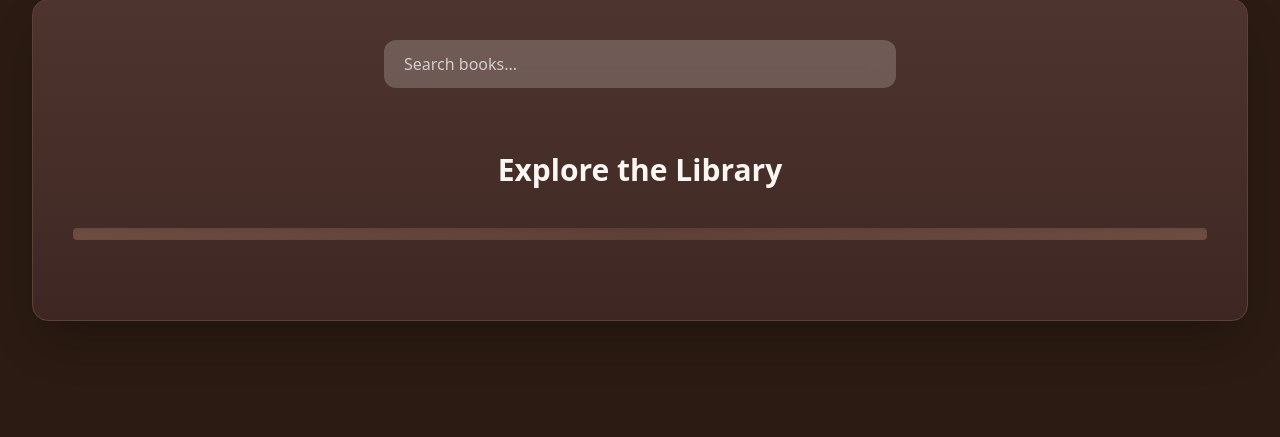
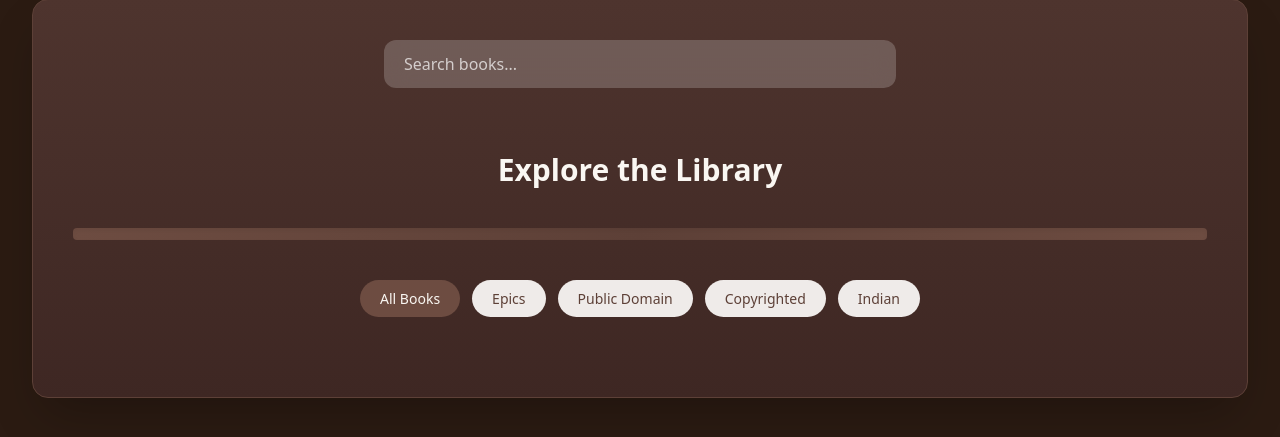
Before and after one commit to srikarthikB/interactive-digital-library, a Flask app: template templates/home.html in a window 1280 px wide. Shown: the part 257-694 px from the top of the page. Run offline with Flask 3, Linux system fonts and the light colour scheme; the template is opened without the code that fills it, so the values that code supplies are empty; some libraries are stand-ins or nearby versions.

Commit message:
Fix home page HTML structure and enable working filters

```diff
--- a/templates/home.html
+++ b/templates/home.html
@@ -8,8 +8,24 @@
     <!-- Tailwind CSS -->
     <script src="https://cdn.tailwindcss.com"></script>
 
-    <!-- Old CSS kept as backup -->
-    <!-- <link rel="stylesheet" href="{{ url_for('static', filename='css/style.css') }}"> -->
+    <!-- Filter button styles -->
+    <style>
+        .filter-btn {
+            padding: 0.5rem 1.25rem;
+            border-radius: 9999px;
+            background-color: #EFEBE9;
+            color: #5D4037;
+            font-size: 0.875rem;
+            transition: all 0.2s ease;
+        }
+        .filter-btn:hover {
+            background-color: #D7CCC8;
+        }
+        .filter-btn.active {
+            background-color: #6D4C41;
+            color: #FAF7F2;
+        }
+    </style>
 </head>
 
 <body class="min-h-screen bg-[#2B1B12] text-[#FAF7F2] p-8">
@@ -28,16 +44,14 @@
                 visual and audio summaries.
             </p>
 
-            <a
-                href="/about"
-                class="inline-block text-sm text-purple-200 hover:text-purple-100"
-            >
+            <a href="/about"
+               class="inline-block text-sm text-purple-200 hover:text-purple-100">
                 About the project →
             </a>
         </div>
 
         <!-- MAIN CONTENT CARD -->
-        <div class="max-w-7xl mx-auto bg-gradient-to-b from-[#4E342E] to-[#3E2723]
+        <div class="bg-gradient-to-b from-[#4E342E] to-[#3E2723]
                     rounded-2xl p-10 shadow-2xl border border-[#5D4037]">
 
             <!-- SEARCH BAR -->
@@ -56,25 +70,38 @@
             </h2>
 
             <div class="h-3 bg-gradient-to-r from-[#6D4C41] via-[#5D4037] to-[#6D4C41]
-            rounded mb-10 shadow-inner"></div>
+                        rounded mb-10 shadow-inner"></div>
+
+            <!-- HOME SECTIONS -->
+            <div class="flex flex-wrap gap-3 mb-10 justify-center">
+
+                <button class="filter-btn active" data-filter="all">All Books</button>
+                <button class="filter-btn" data-filter="epic">Epics</button>
+                <button class="filter-btn" data-filter="public">Public Domain</button>
+                <button class="filter-btn" data-filter="copyrighted">Copyrighted</button>
+                <button class="filter-btn" data-filter="india">Indian</button>
+
+            </div>
 
             <!-- BOOK GRID -->
             <div class="grid grid-cols-2 sm:grid-cols-3 md:grid-cols-4 gap-10">
                 {% for book in books %}
                     <div
-                        class="bg-[#FAF7F2] text-[#3E2723] rounded-lg p-4
-                                shadow-lg hover:shadow-2xl
-                                hover:-translate-y-1 transition-all duration-500
-                                flex flex-col items-center"
+                        class="book-card bg-[#FAF7F2] text-[#3E2723] rounded-lg p-4
+                               shadow-lg hover:shadow-2xl
+                               hover:-translate-y-1 transition-all duration-500
+                               flex flex-col items-center"
                         data-title="{{ book.title | lower }}"
-                    >
+                        data-category="{{ book.category }}"
+                        data-region="{{ book.region }}"
+                        data-copyright="{{ book.copyright }}">
+
                         <a href="/book/{{ book.id }}">
                             <img
                                 src="{{ url_for('static', filename='images/covers/' + book.cover) }}"
                                 alt="{{ book.title }}"
                                 class="w-28 h-44 object-cover rounded-sm border border-[#5D4037]"
                             />
-
                         </a>
 
                         <p class="mt-4 text-sm font-semibold text-center">
@@ -83,11 +110,11 @@
                     </div>
                 {% endfor %}
             </div>
+
         </div>
-
     </div>
 
-    <!-- SEARCH SCRIPT -->
+    <!-- SEARCH + FILTER SCRIPT -->
     <script src="{{ url_for('static', filename='js/search.js') }}"></script>
 
 </body>
```
